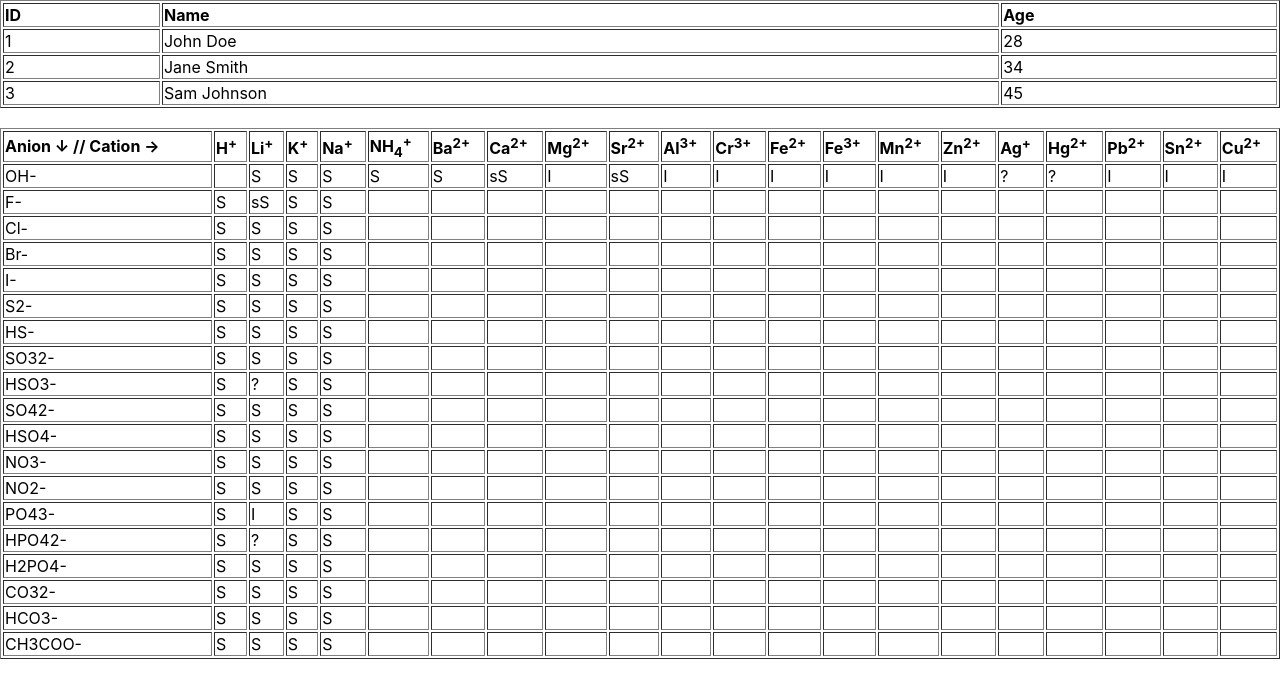
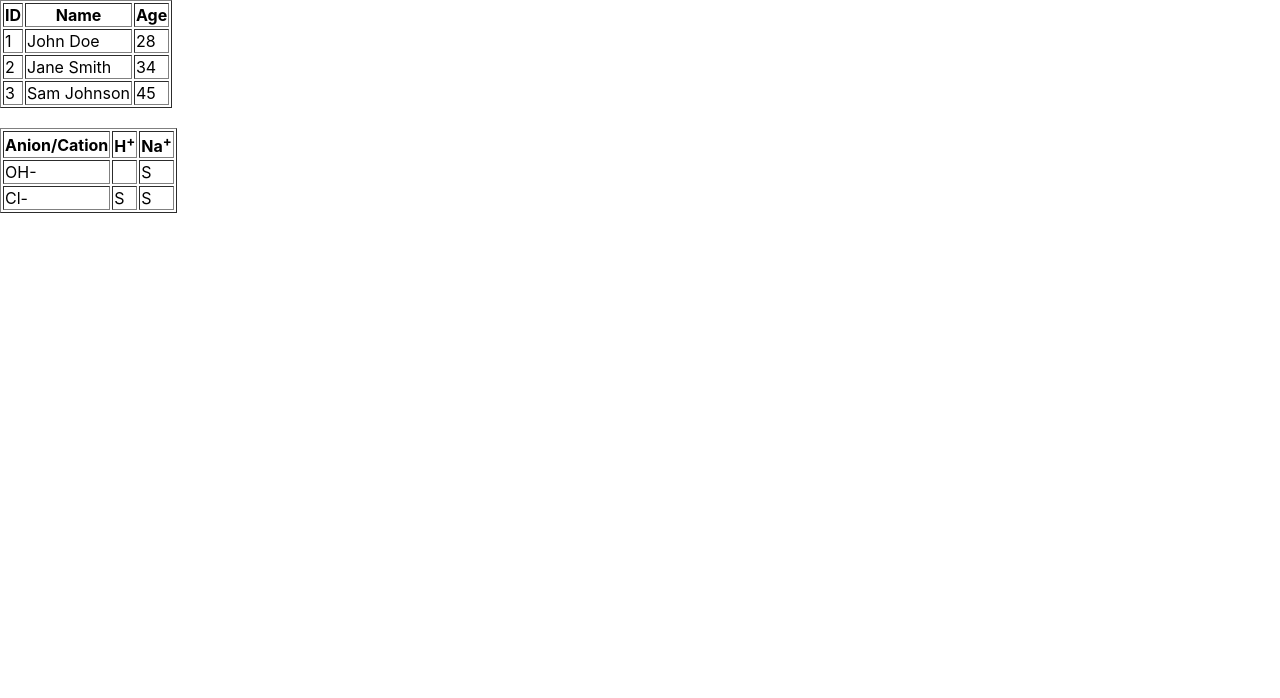
Before and after one commit to EranLavan/words-beyond, a React (Create React App) app: page / in a window 1280 px wide. Shown: the top 698 px of the page. Built offline with nearby package versions, Linux system fonts and the light colour scheme.

Commit message:
modified:   src/App.js 	modified:   src/components-t/Gtable.js 	new file:   src/components-t/SolubilityDraft.js

```diff
--- a/src/App.js
+++ b/src/App.js
@@ -5,6 +5,7 @@ import Chart from './components-t/Chart';
 import Gtable from './components-t/Gtable';
 import Gchart from './components-t/Gchart';
 import Solubility from './components-t/Solubility';
+import SolubilityDraft from './components-t/SolubilityDraft';
 
 function App() {
   return (
@@ -24,7 +25,7 @@ function App() {
       <br></br>
 
       <div>
-        <Solubility />
+        <SolubilityDraft />
       </div>
 
     </div>
--- a/src/components-t/Gtable.js
+++ b/src/components-t/Gtable.js
@@ -22,11 +22,16 @@ const data = [
   },
 ];
 
+  const handleCellClick = (row, column) => {
+    console.log(`Clicked on ${column}: ${row[column]}`);
+  };
+
   return (
     <div>
       <table
         border="1"
-        style={{ width: '100%', textAlign: 'left'}}>
+        // style={{ width: '100%', textAlign: 'left'}}
+      >
         <thead>
           <tr>
             <th>ID</th>
@@ -38,9 +43,9 @@ const data = [
         <tbody>
           {data.map((row) => (
             <tr key={row.id}>
-              <td>{row.id}</td>
-              <td>{row.name}</td>
-              <td>{row.age}</td>
+              <td onClick={() => handleCellClick(row, 'id')}>{row.id}</td>
+              <td onClick={() => handleCellClick(row, 'name')}>{row.name}</td>
+              <td onClick={() => handleCellClick(row, 'age')}>{row.age}</td>
             </tr>
           ))}
         </tbody>
--- /dev/null
+++ b/src/components-t/SolubilityDraft.js
@@ -0,0 +1,54 @@
+import React from 'react'
+
+function SolubilityDraft() {
+
+const data = [
+
+  {
+    id: 1,
+    anion: 'OH-',
+    h: '',
+    na: 'S'
+  },
+
+  {
+    id: 2,
+    anion: 'Cl-',
+    h: 'S',
+    na: 'S'
+  }
+]
+
+  const handleCellClick = (row, column) => {
+    console.log(`Clicked on ${column}: ${row[column]}`);
+  };
+
+  return (
+    <div>
+      <table
+        border="1"
+      >
+        <thead>
+          <tr>
+            <th>Anion/Cation</th>
+            <th>H<sup>+</sup></th>
+            <th>Na<sup>+</sup></th>
+          </tr>
+        </thead>
+
+        <tbody>
+          {data.map((row) => (
+            <tr key={row.id}>
+              <td onClick={() => handleCellClick(row, 'anion')}>{row.anion}</td>
+              <td>{row.h}</td>
+              <td>{row.na}</td>
+            </tr>
+          ))}
+        </tbody>
+      </table>
+
+    </div>
+  )
+}
+
+export default SolubilityDraft
```
